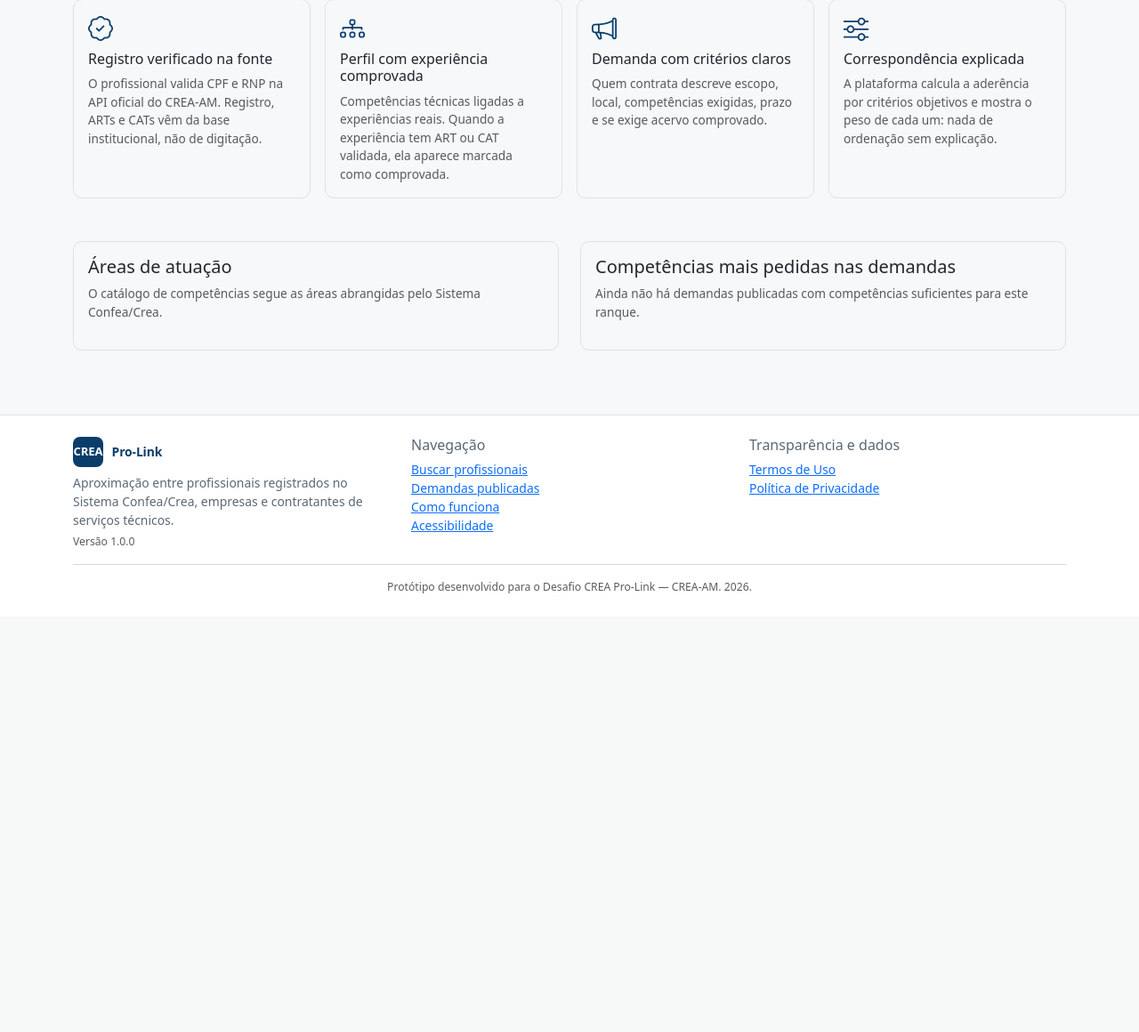
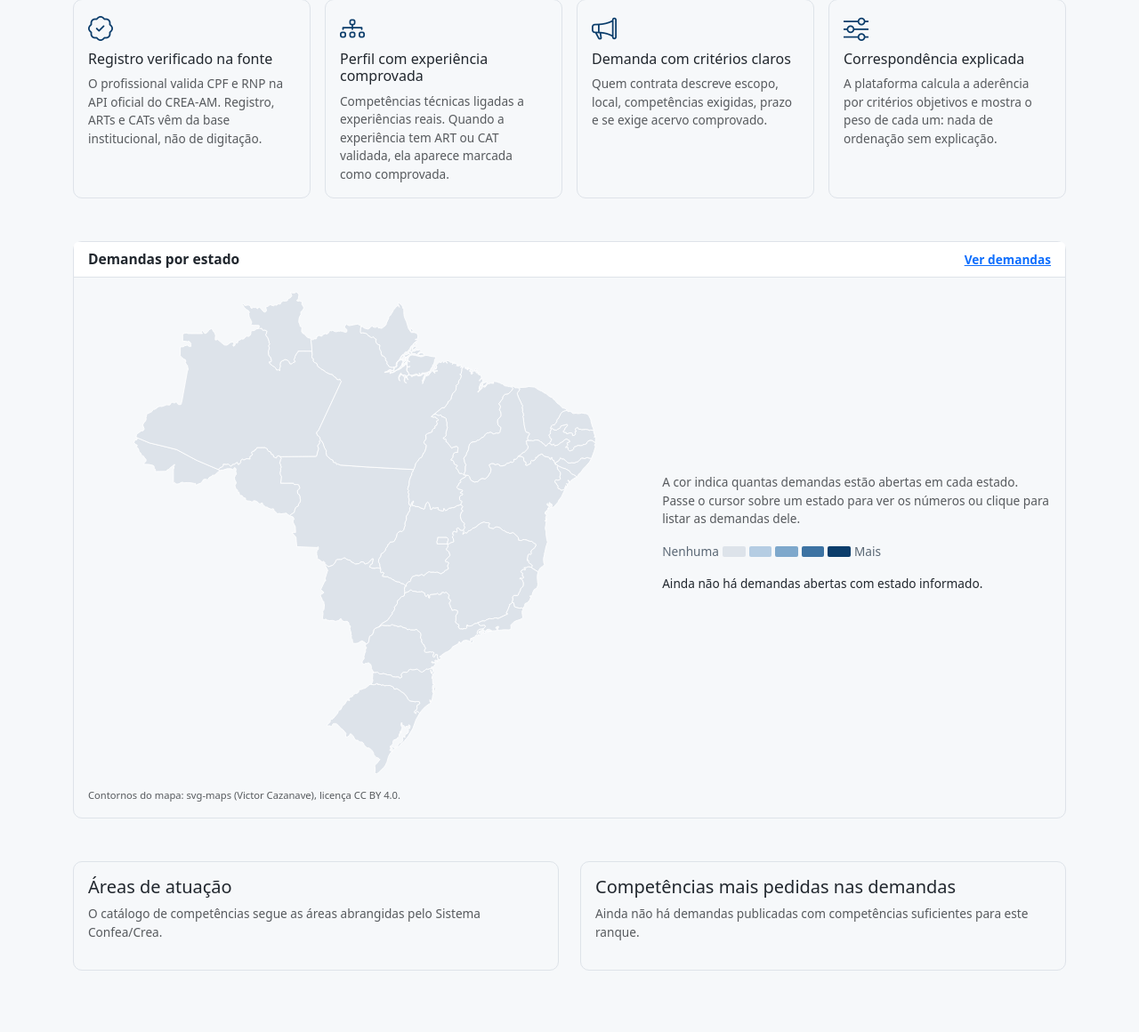
Before and after one commit to Barbx03/crea-prolink-revisado, a PHP site: page / in a window 1280 px wide. Shown: the part 575-1735 px from the top of the page at 89% size. Before the commit the page ends 1242 px from the top, so only its background shows below. Run offline with PHP 8.4, Linux system fonts and the light colour scheme; data that the repository does not hold is empty.

Commit message:
Mostra o mapa de demandas por estado na página inicial
Co-Authored-By: Claude Opus 5.5 (1M context) <noreply@anthropic.com>

```diff
--- a/app/Controllers/ControladorInicio.php
+++ b/app/Controllers/ControladorInicio.php
@@ -4,6 +4,7 @@ declare(strict_types=1);
 
 namespace App\Controllers;
 
+use App\Core\Autenticacao;
 use App\Core\Controlador;
 use App\Repositories\RepositorioBusca;
 use App\Repositories\RepositorioCompetencia;
@@ -22,6 +23,7 @@ final class ControladorInicio extends Controlador
             'demandas'           => RepositorioDemanda::recentes(6),
             'areas'              => RepositorioCompetencia::areas(),
             'mais_demandadas'    => RepositorioCompetencia::maisDemandadas(8),
+            'demandas_uf'        => RepositorioDemanda::mapaPorUf(true, Autenticacao::autenticado()),
         ]);
     }
 }
--- a/app/Repositories/RepositorioDemanda.php
+++ b/app/Repositories/RepositorioDemanda.php
@@ -512,13 +512,13 @@ final class RepositorioDemanda extends Repositorio
      * Demandas por unidade da federação, para o mapa dos painéis.
      *
      * Com `$somenteVisiveis`, conta apenas as demandas que a pesquisa pública
-     * exibe a um usuário autenticado; sem ele, considera todas as não excluídas
-     * (visão administrativa). O nível de cor (0 a 4) é relativo ao estado com
+     * exibe (restritas às de visibilidade pública quando `$autenticado` é
+     * falso); sem ele, considera todas as não excluídas (visão administrativa). O nível de cor (0 a 4) é relativo ao estado com
      * mais demandas abertas.
      *
      * @return array{estados: array<string, array<string, int|string>>, ranking: list<array<string, int|string>>, maximo: int}
      */
-    public static function mapaPorUf(bool $somenteVisiveis): array
+    public static function mapaPorUf(bool $somenteVisiveis, bool $autenticado = true): array
     {
         $condicoes  = ["dem_uf IS NOT NULL", "dem_uf <> ''"];
         $parametros = [];
@@ -528,6 +528,10 @@ final class RepositorioDemanda extends Repositorio
             $condicoes[] = "dem_moderacao = 'APROVADO'";
             $condicoes[] = "dem_situacao = 'PUBLICADA'";
             $parametros['ativo'] = STATUS_ATIVO;
+
+            if (!$autenticado) {
+                $condicoes[] = "dem_visibilidade = 'PUBLICO'";
+            }
         } else {
             $condicoes[] = 'dem_status <> :excluido';
             $parametros['excluido'] = STATUS_EXCLUIDO;
--- a/views/inicio.twig
+++ b/views/inicio.twig
@@ -130,6 +130,11 @@
         </div>
     </section>
 
+    {# --- Demandas por estado --------------------------------------------- #}
+    <section class="mb-5">
+        {% include 'partials/card-mapa-demandas.twig' with { mapa: demandas_uf, administrativo: false } only %}
+    </section>
+
     {# --- Demandas recentes ------------------------------------------------ #}
     {% if demandas is not empty %}
         <section class="mb-5">
```
